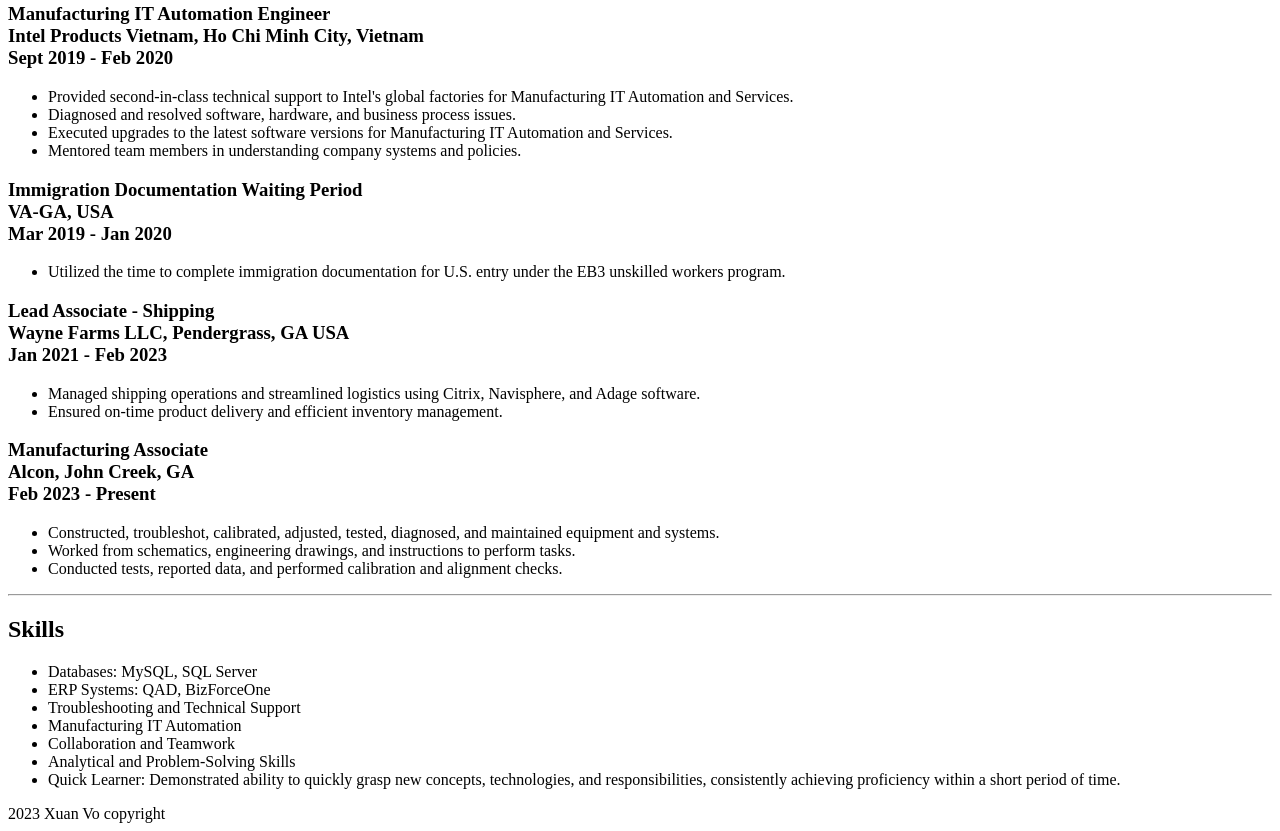
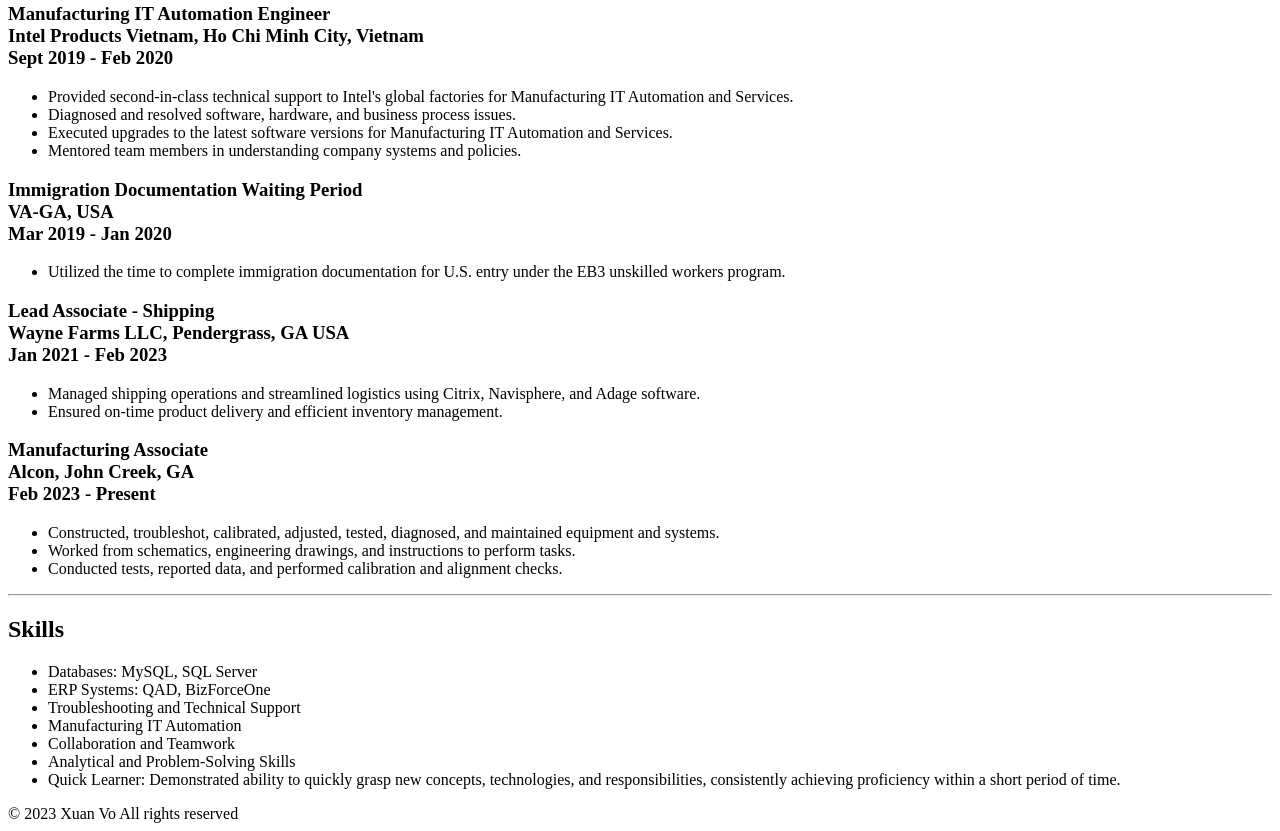
Before and after one commit to Stolen3979/Resume-Pages, a plain HTML site: page index.html in a window 1280 px wide. Shown: the part 1097-1928 px from the top of the page. Drawn offline with Linux system fonts and the light colour scheme.

Commit message:
Update index.html

```diff
--- a/index.html
+++ b/index.html
@@ -107,7 +107,7 @@ International University - Vietnam National University, Jan 2012
   </ul>
 </body>
   <footer>
-   2023 Xuan Vo copyright
+   © 2023 Xuan Vo All rights reserved
   </footer>
 
 
```
